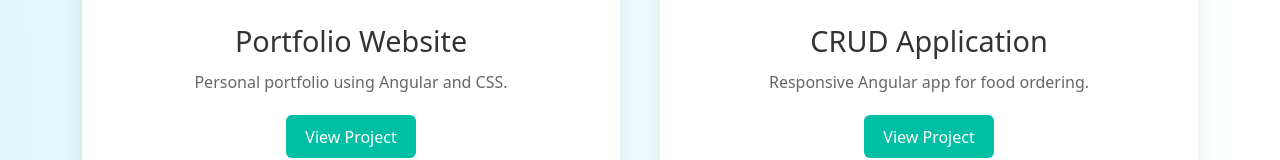
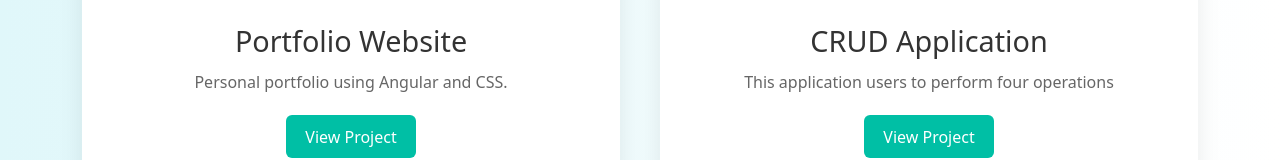
Before and after one commit to Sanjai212002/portfolio_app, an Angular app: page /projects in a window 1280 px wide. Shown: the part 473-633 px from the top of the page. Built offline with nearby package versions, Linux system fonts and the light colour scheme.

Commit message:
project des changed

```diff
--- a/src/app/projects/projects.component.ts
+++ b/src/app/projects/projects.component.ts
@@ -17,7 +17,7 @@
     },
     {
       title: 'CRUD Application',
-      description: 'Responsive Angular app for food ordering.',
+      description: 'This application users to perform four operations',
       image: 'crud_logo.png',
       link: 'https://github.com/Sanjai212002/crud-app.git'
     }
```
